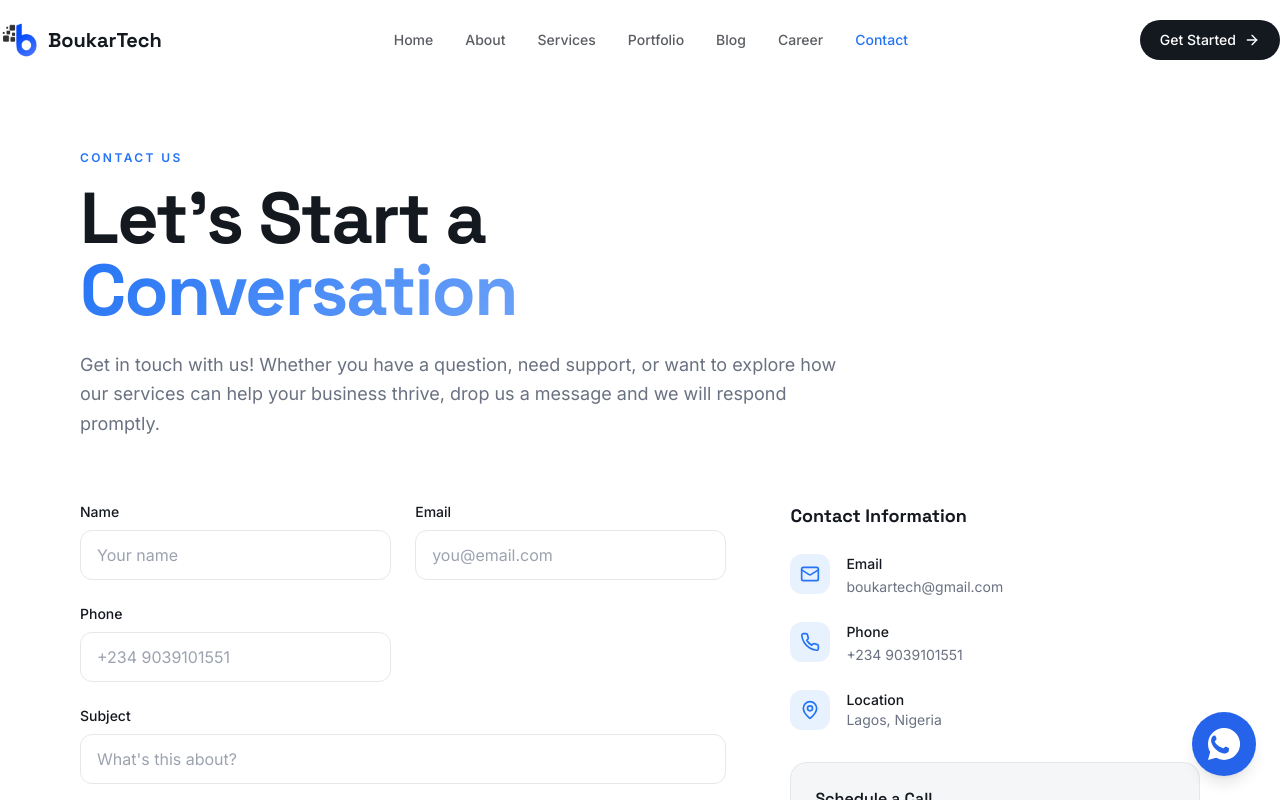
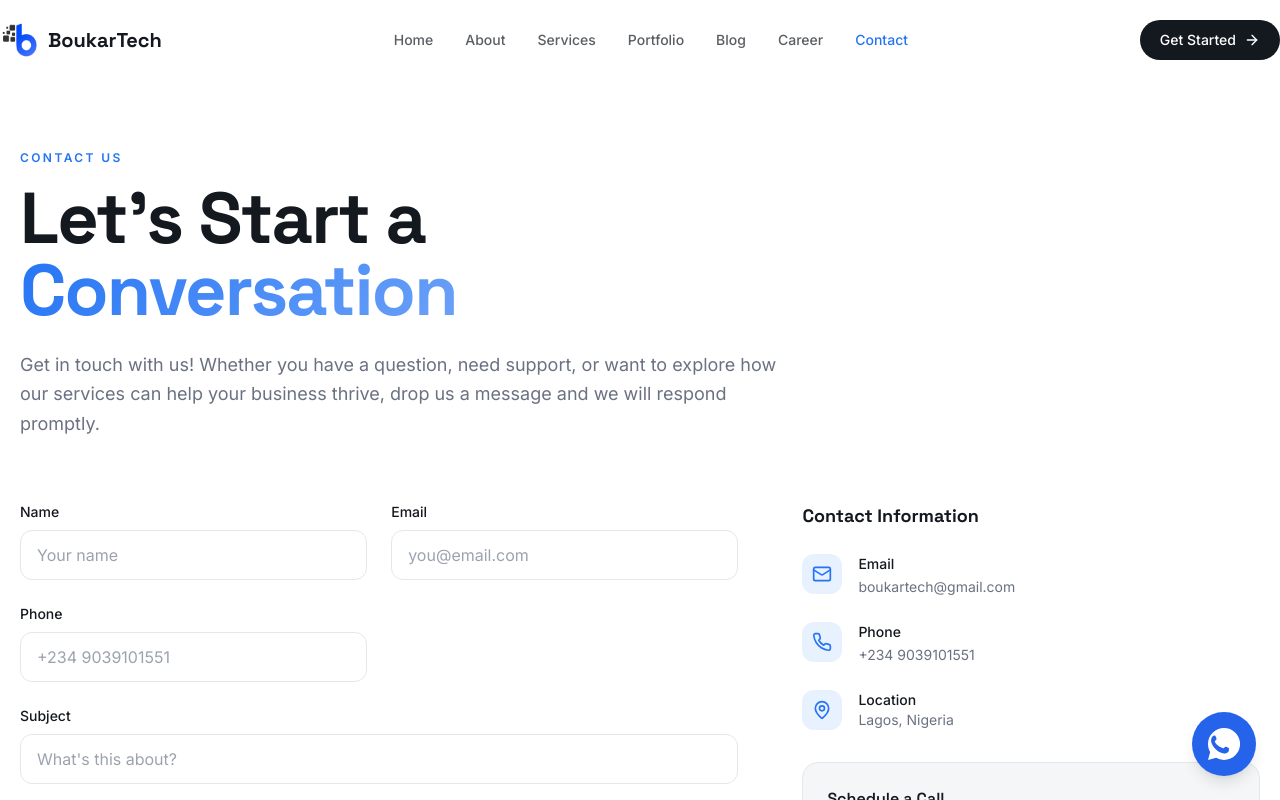
Before and after one commit to Jo-shua09/BoukarTech-Website, a React (Vite) app: page /contact in a window 1280 px wide. Shown: the top 800 px of the page. Built offline with nearby package versions, Linux system fonts and the light colour scheme.

Commit message:
`Update Contact page section styles`

```diff
--- a/src/pages/Contact.tsx
+++ b/src/pages/Contact.tsx
@@ -75,7 +75,7 @@ const Contact = () => {
       </Helmet>
 
       <Layout>
-        <section className="pt-28 md:pt-36 pb-16 md:pb-24 px-5 md:px-10 lg:px-20">
+        <section className="pt-28 md:pt-36 pb-16 md:pb-24 px-5">
           <div className="max-w-7xl mx-auto">
             <motion.div initial={{ opacity: 0, y: 30 }} animate={{ opacity: 1, y: 0 }} className="max-w-3xl mb-16">
               <span className="inline-block text-xs font-semibold uppercase tracking-[0.2em] text-primary mb-4">Contact Us</span>
```
